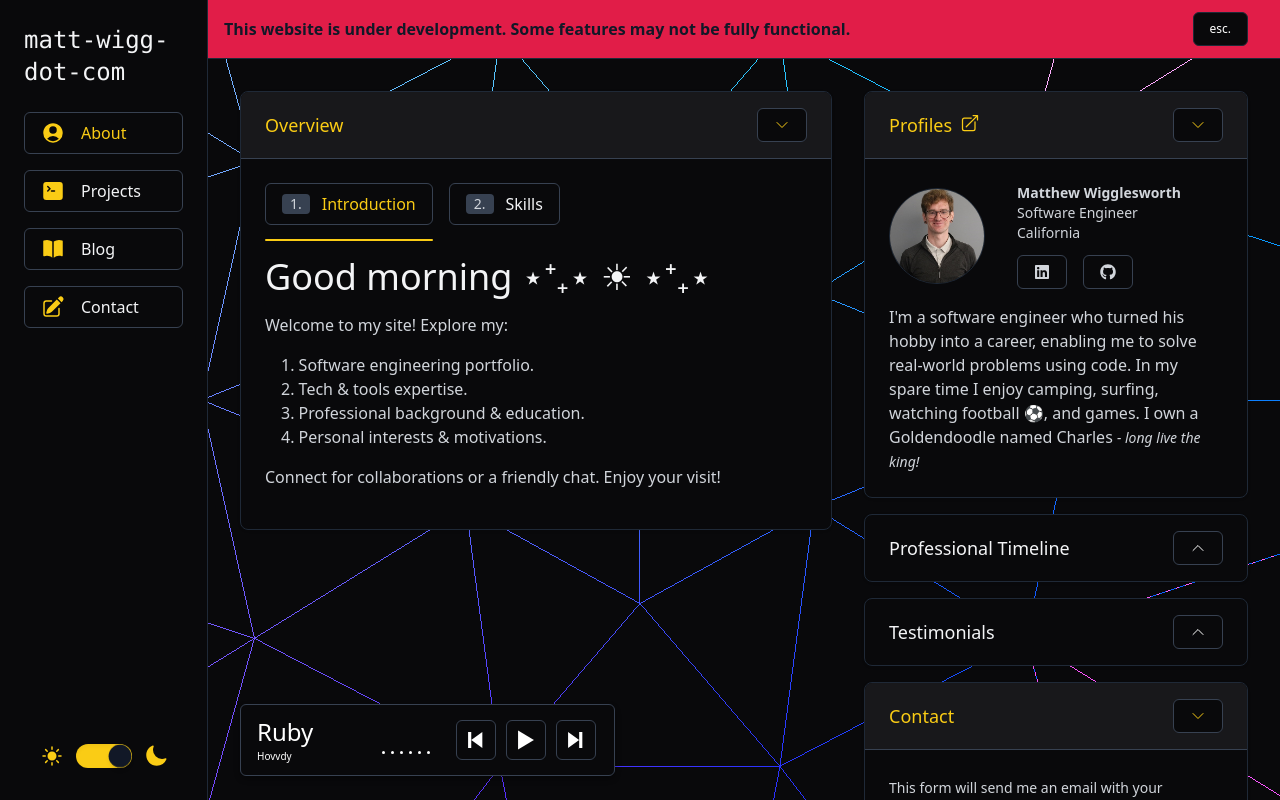
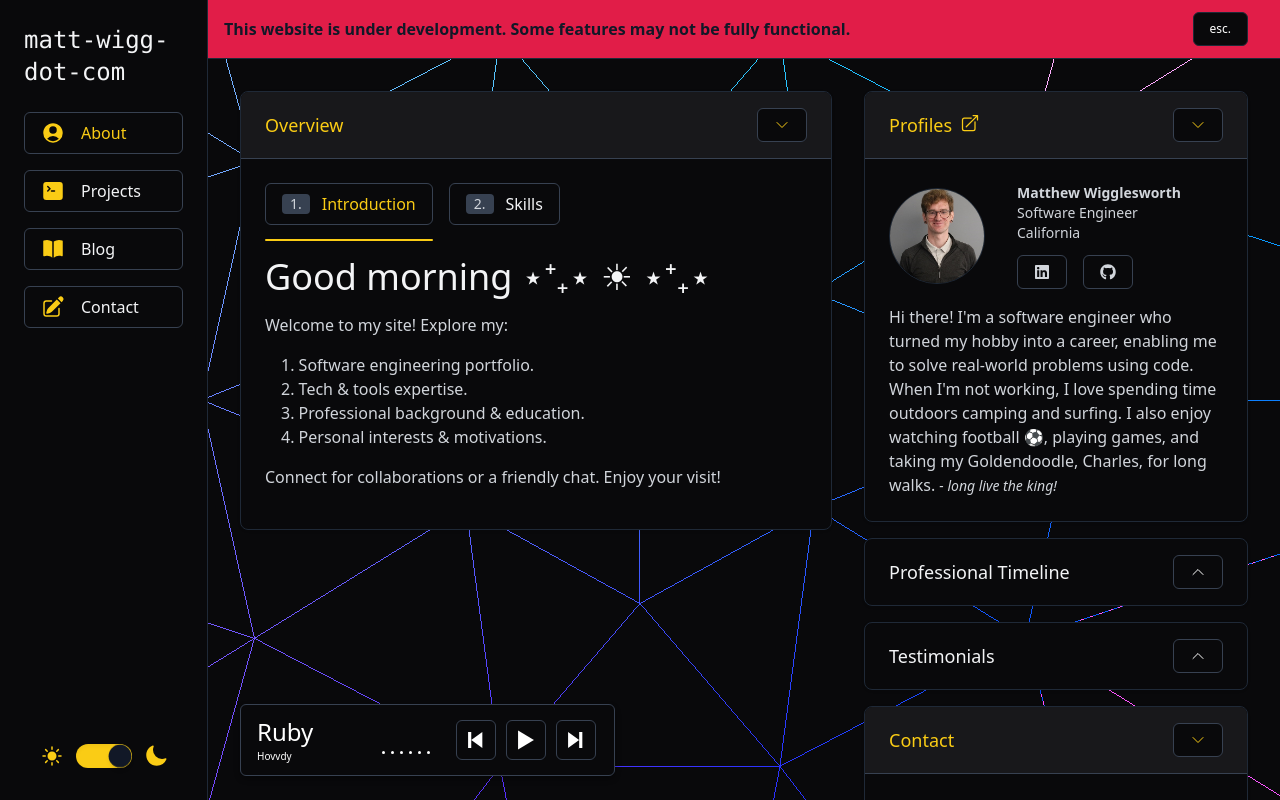
Before and after one commit to matt-wigg/matt-wigg-dot-com, a Next.js app: page / in a window 1280 px wide. Shown: the top 800 px of the page. Built offline with nearby package versions, Linux system fonts and the light colour scheme.

Commit message:
update bio with latest

```diff
--- a/src/components/Profiles.tsx
+++ b/src/components/Profiles.tsx
@@ -44,10 +44,11 @@ const Profiles = () => {
           </div>
           <div className="pt-4">
             <p className="font-light text-gray-700 dark:text-gray-300 text-base">
-              I&apos;m a software engineer who turned his hobby into a career,
-              enabling me to solve real-world problems using code. In my spare
-              time I enjoy camping, surfing, watching football ⚽️, and games. I
-              own a Goldendoodle named Charles{" "}
+              Hi there! I&apos;m a software engineer who turned my hobby into a
+              career, enabling me to solve real-world problems using code. When
+              I&apos;m not working, I love spending time outdoors camping and
+              surfing. I also enjoy watching football ⚽️, playing games, and
+              taking my Goldendoodle, Charles, for long walks.{" "}
               <span className="italic text-sm">- long live the king!</span>
             </p>
           </div>
```
